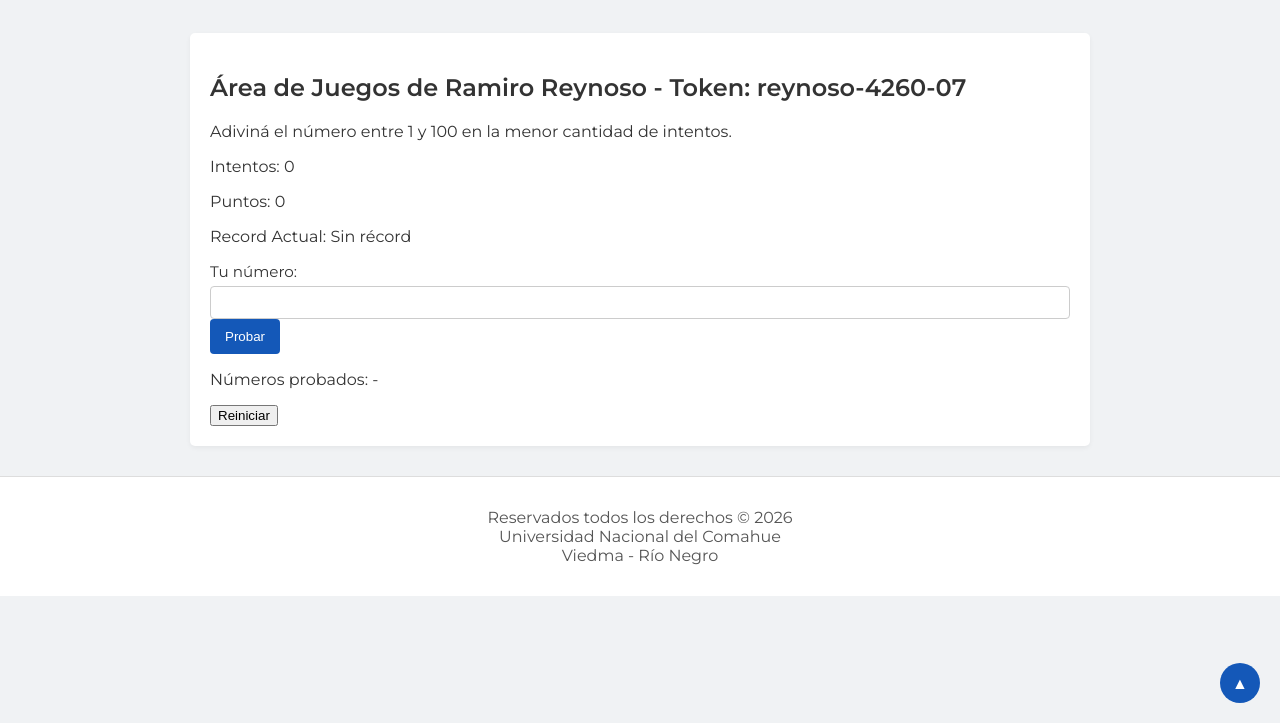
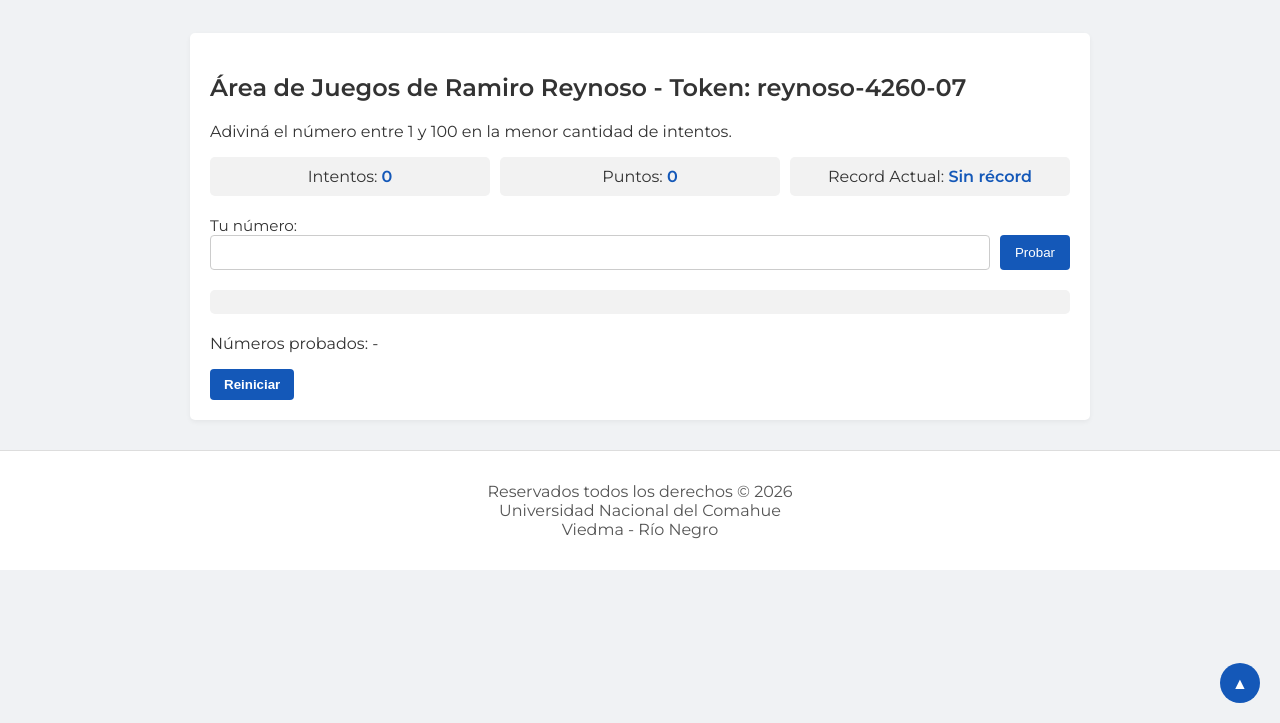
Before and after one commit to Ramireybas/peylw-2026-practicos-reynoso-4260-07, a plain HTML site: page juego.html in a window 1280 px wide. Shown: the part 77-800 px from the top of the page. Drawn offline with Linux system fonts and the light colour scheme.

Commit message:
Add styles for panel and message components

```diff
--- a/styles.css
+++ b/styles.css
@@ -242,3 +242,97 @@ footer {
 #btn-leer-mas-reynoso-4260-07:hover {
     background-color: hsl(215, 80%, 30%);
 }
+
+.panel-stats {
+    display: flex;
+    flex-wrap: wrap;
+    gap: 10px;
+    margin-bottom: 20px;
+}
+
+.panel-stats p {
+    flex: 1;
+    min-width: 140px;
+    margin: 0;
+    padding: 10px;
+    text-align: center;
+    background-color: #f2f2f2;
+    border-radius: 5px;
+}
+
+.panel-stats span {
+    font-weight: 600;
+    color: hsl(215, 80%, 40%);
+}
+
+.fila-juego {
+    display: flex;
+    gap: 10px;
+}
+
+.fila-juego input {
+    margin-top: 0;
+}
+
+.mensaje {
+    margin: 20px 0;
+    padding: 12px;
+    border-radius: 5px;
+    background-color: #f2f2f2;
+    font-weight: 600;
+    transition: background-color 0.4s ease, color 0.4s ease;
+}
+
+.mensaje.alto {
+    background-color: #ffe0cc;
+    color: #a04000;
+}
+
+.mensaje.bajo {
+    background-color: #cce8ff;
+    color: #00508a;
+}
+
+.mensaje.acierto {
+    background-color: #ccffcc;
+    color: #1a6b1a;
+}
+
+.mensaje.error {
+    background-color: #ffcccc;
+    color: #a00000;
+}
+
+#btn-probar-reynoso-4260-07 {
+    transition: background-color 0.3s ease;
+}
+
+#btn-reiniciar-reynoso-4260-07 {
+    padding: 8px 14px;
+    cursor: pointer;
+    background-color: hsl(215, 80%, 40%);
+    color: white;
+    border: none;
+    border-radius: 4px;
+    font-weight: 600;
+    transition: background-color 0.3s ease;
+}
+
+#btn-reiniciar-reynoso-4260-07:hover {
+    background-color: hsl(215, 80%, 30%);
+}
+
+#form-juego button:disabled,
+#form-juego input:disabled {
+    opacity: 0.5;
+    cursor: not-allowed;
+}
+
+@media (max-width: 480px) {
+    .fila-juego {
+        flex-direction: column;
+    }
+    #btn-reiniciar-reynoso-4260-07 {
+        width: 100%;
+    }
+}
```
